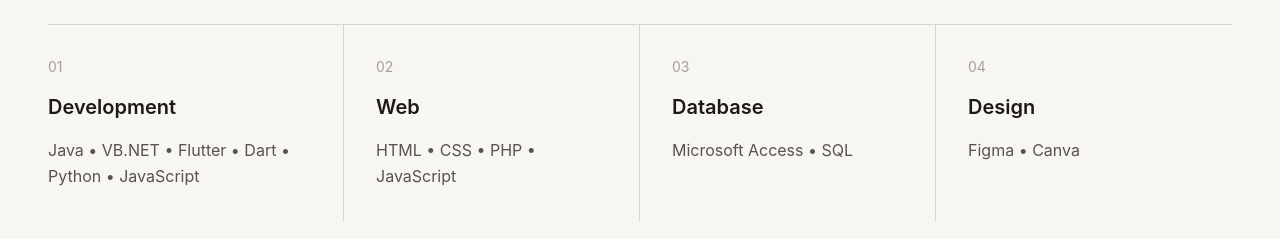
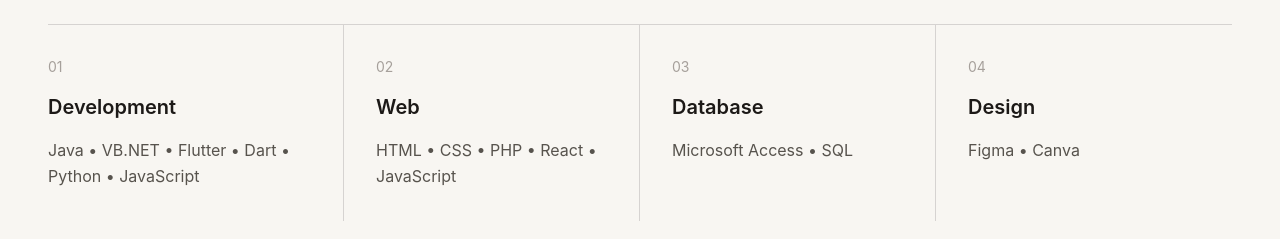
Before and after one commit to K-mariedizon/My-Portfolio, a React (Vite) app: page / in a window 1280 px wide. Shown: the part 1640-1879 px from the top of the page. Built offline with nearby package versions, Linux system fonts and the light colour scheme.

Commit message:
Update portfolio

```diff
--- a/src/App.jsx
+++ b/src/App.jsx
@@ -686,7 +686,7 @@
               </h3>
 
               <p className="text-stone-600 leading-relaxed">
-                HTML • CSS • PHP • JavaScript
+                HTML • CSS • PHP • React • JavaScript
               </p>
             </div>
 
```
